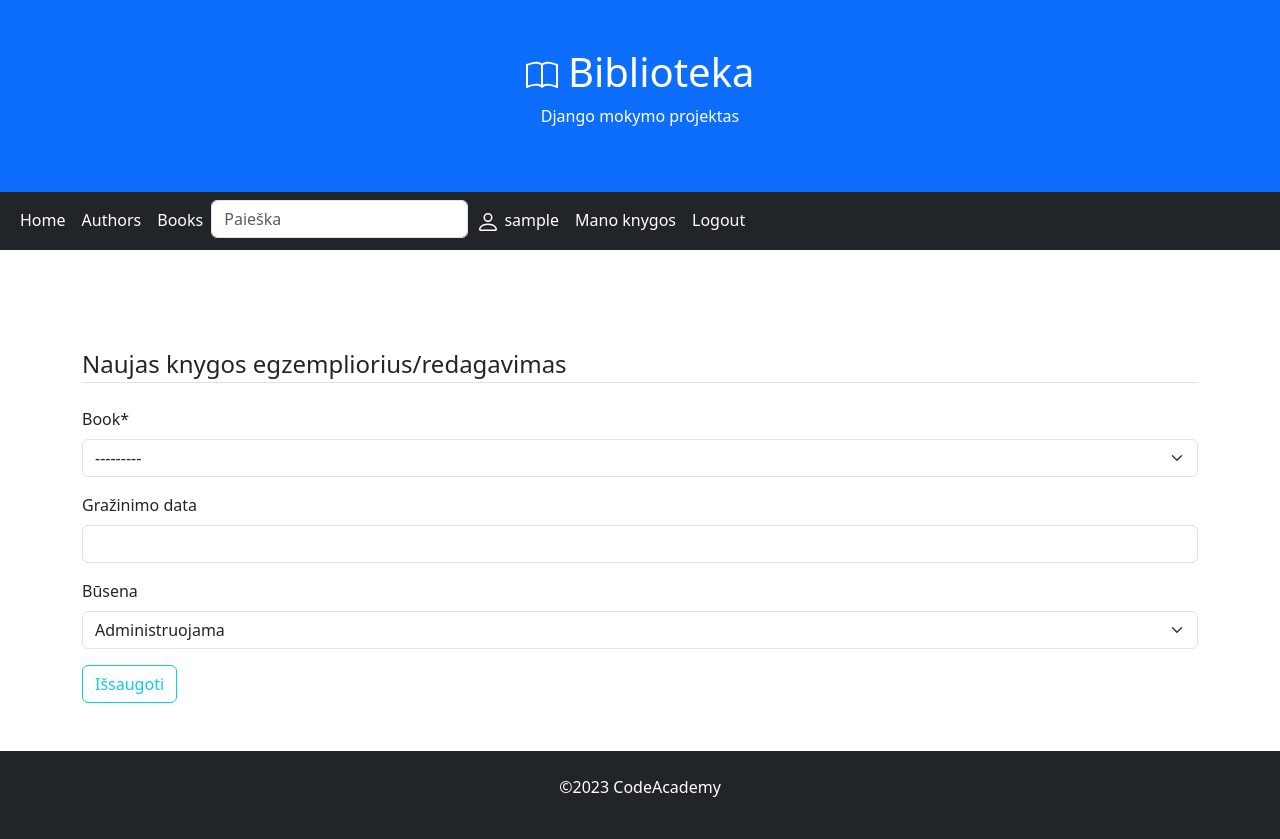
After one commit to DonatasNoreika/django_biblioteka_2023_08, a Django app: page /library/mybooks/new/ in a window 1280 px wide. The commit adds this page. Run offline with Django 4.2, Linux system fonts and the light colour scheme; the visitor is signed in with stand-in values (Sample User, id 1); data that the repository does not hold is empty; some libraries are stand-ins or nearby versions.

Commit message:
11: padarytas knygos egzemplioriaus CreateView

```diff
--- /dev/null
+++ b/mysite/library/templates/user_book_form.html
@@ -0,0 +1,17 @@
+{% extends "base.html" %}
+{% block "title" %}Biblioteka: Naujas egzempliorius/redagavimas{% endblock %}
+{% block "content" %}
+    {% load crispy_forms_tags %}
+    <div class="content-section">
+    <form method="POST">
+        {% csrf_token %}
+        <fieldset class="form-group">
+            <legend class="border-bottom mb-4">Naujas knygos egzempliorius/redagavimas</legend>
+            {{ form|crispy }}
+        </fieldset>
+        <div class="form-group">
+            <button class="btn btn-outline-info" type="submit">Išsaugoti</button>
+        </div>
+    </form>
+    </div>
+{% endblock %}
--- a/mysite/library/templates/user_books.html
+++ b/mysite/library/templates/user_books.html
@@ -11,5 +11,6 @@
         <li class="{% if instance.is_overdue %}text-danger{% endif %}"><a href="{{ instance.pk }}">{{ instance }} ({{ instance.due_back }})</a></li>
         {% endfor %}
     </div>
+    <a class="btn btn-secondary btn-sm mt-1 mb-1" href="{% url 'mybooks_new' %}">Sukurti egzempliorių</a>
 </ul>
 {% endblock %}
--- a/mysite/library/urls.py
+++ b/mysite/library/urls.py
@@ -13,4 +13,5 @@ urlpatterns = [
     path("profilis/", views.profilis, name="profilis"),
     path("mybooks/", views.UserBooksListView.as_view(), name='mybooks'),
     path("mybooks/<int:pk>", views.UserBooksDetailView.as_view(), name='mybook'),
+    path("mybooks/new/", views.UserBooksCreateView.as_view(), name="mybooks_new"),
 ]
--- a/mysite/library/views.py
+++ b/mysite/library/views.py
@@ -155,3 +155,15 @@ class UserBooksDetailView(LoginRequiredMixin, generic.DetailView):
     model = BookInstance
     template_name = 'user_book.html'
     context_object_name = 'instance'
+
+
+class UserBooksCreateView(LoginRequiredMixin, generic.CreateView):
+    model = BookInstance
+    template_name = 'user_book_form.html'
+    success_url = "/library/mybooks/"
+    fields = ['book', 'due_back', 'status']
+
+    def form_valid(self, form):
+        form.instance.reader = self.request.user
+        form.save()
+        return super().form_valid(form)
```
